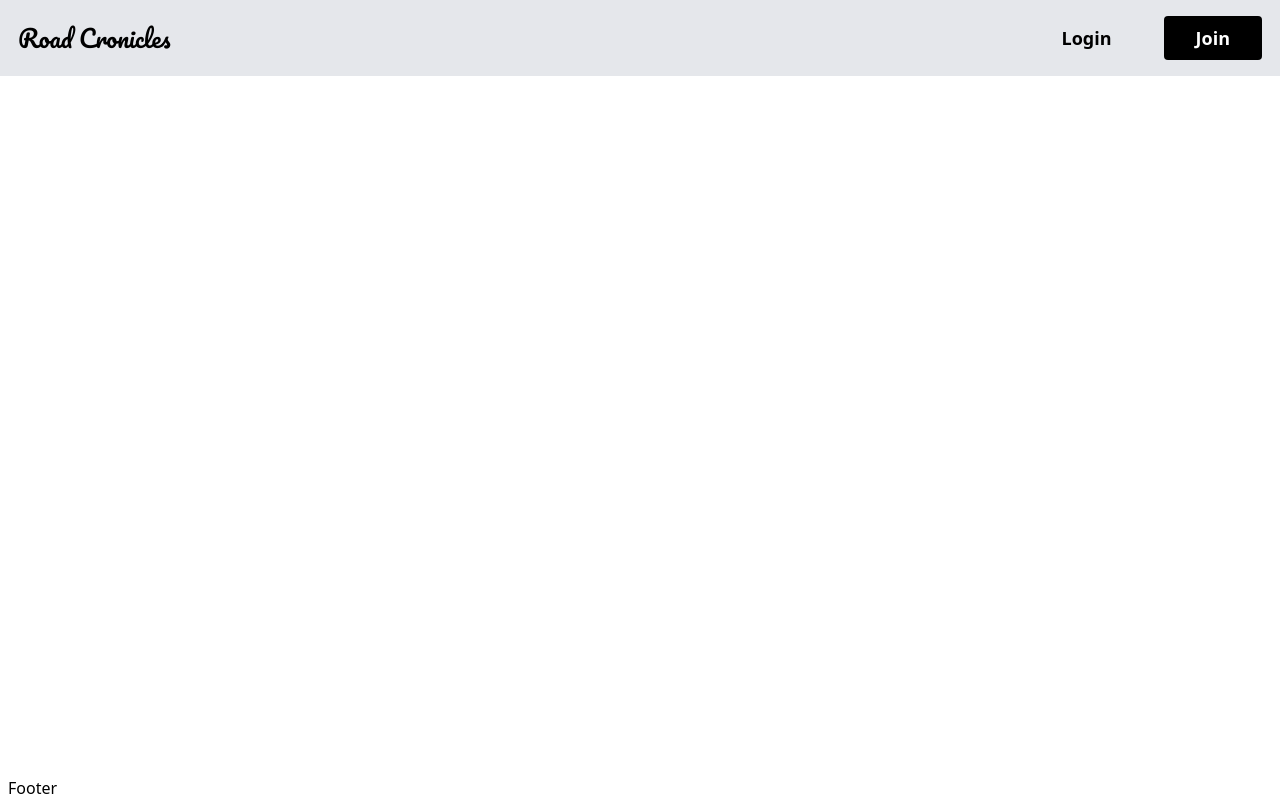
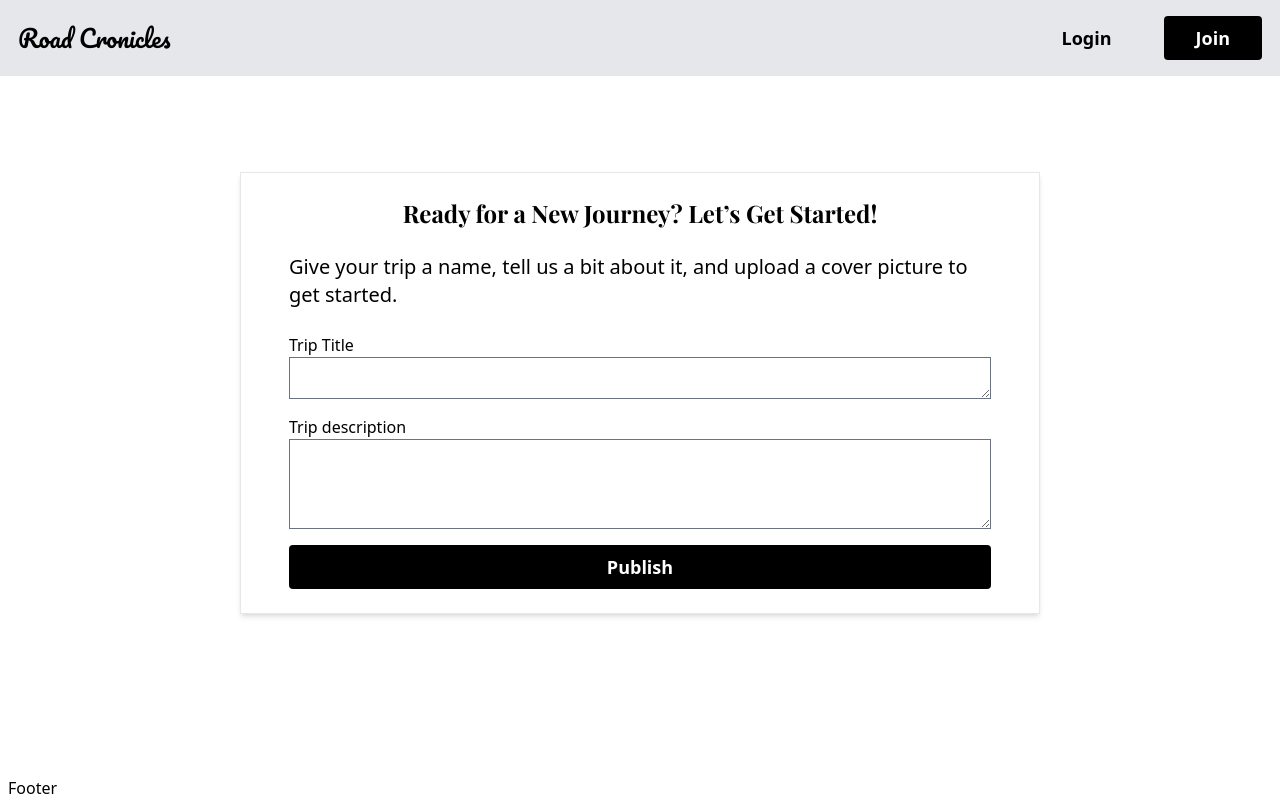
Before and after one commit to Griunvald/travel_app_client, a React (Vite) app in the folder client/: page /start-trip in a window 1280 px wide. Built offline with nearby package versions, Linux system fonts and the light colour scheme.

Commit message:
Add form to StartTrip page

```diff
--- a/client/src/components/pages/StartTrip.jsx
+++ b/client/src/components/pages/StartTrip.jsx
@@ -1,7 +1,91 @@
-function Trip() {
-    return (
-        <></>
-    );
+import { useState } from 'react';
+import { useNavigate } from 'react-router-dom';
+import Button from '../common/Button';
+import  Link  from '../common/Link'
+import Textarea from '../common/Textarea';
+import Form from '../common/Form';
+import { useUser } from '../../contexts/UserContext';
+
+
+function StartTrip() {
+    const [formData, setFormData] = useState({
+        title: "",
+    });
+
+    const { setUsername } = useUser();
+    const navigate = useNavigate();
+
+    const handleChange = (e) => {
+        const { name, value } = e.target;
+        setFormData({ ...formData, [name]: value });
+    };
+
+    const handleSubmit = async (e) => {
+        try {
+        const response = await postData('http://localhost:3003/api/v1/auth/login', formData)
+            const username = JSON.parse(response);
+            if(username) {
+                setUsername(username);
+               navigate('/');
+            }
+        } catch(err){
+           console.log(err);
+        }
+    }
+
+    const postData = async (url, data) => {
+      try {
+        const response = await fetch(url, {
+          method: 'POST',
+          credentials: 'include',
+          headers: {
+            'Content-Type': 'application/json',
+          },
+          body: JSON.stringify(data),
+        });
+
+        if (!response.ok) {
+          throw new Error(`HTTP error! status: ${response.status}`);
+        }
+
+        const result = await response.json();
+        return result;
+      } catch (error) {
+        console.error('There was a problem with the fetch operation:', error);
+      }
 };
 
-export default Trip;
+    return (
+        <div className="w-full md:w-[800px] mx-auto border-x border-y shadow-md px-12 pt-6 pb-6 mt-24">
+            <h2 className="font-playfair-display font-bold text-2xl text-center mb-6">Ready for a New Journey? Let’s Get Started!</h2>
+        <h3 className="font-monserrat font-normal text-xl text-left mb-6">Give your trip a name, tell us a bit about it, and upload a cover picture to get started.</h3>
+
+            <Form onSubmit={handleSubmit}>
+
+                <Textarea
+                    label="Trip Title"
+                    name="title"
+                    rows="1"
+                    value={formData.title}
+                    onChange={handleChange}
+
+            />
+
+                <Textarea
+                    label="Trip description"
+                    name="title"
+                    rows="3"
+                    value={formData.title}
+                    onChange={handleChange}
+
+            />
+
+
+            <Button name="Publish" variant="primary" action="submit"/>
+
+            </Form>
+        </div>
+    );
+}
+
+export default StartTrip;
```
